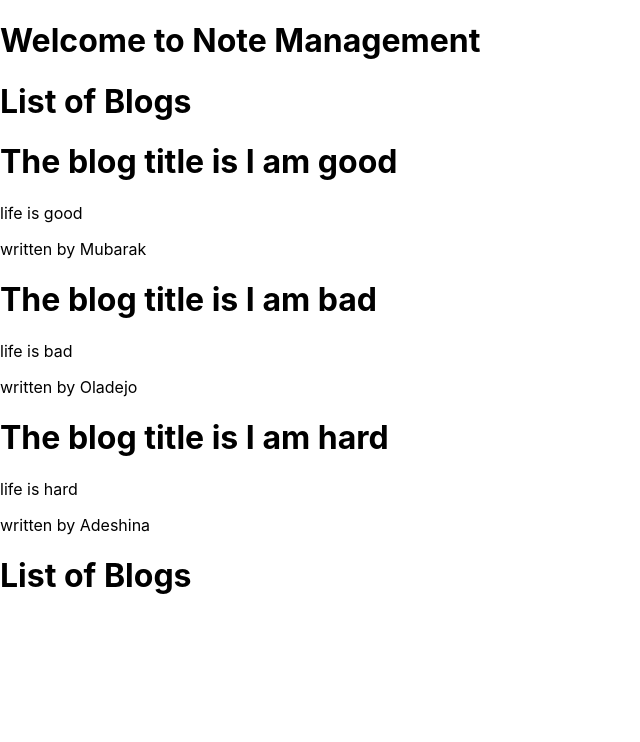
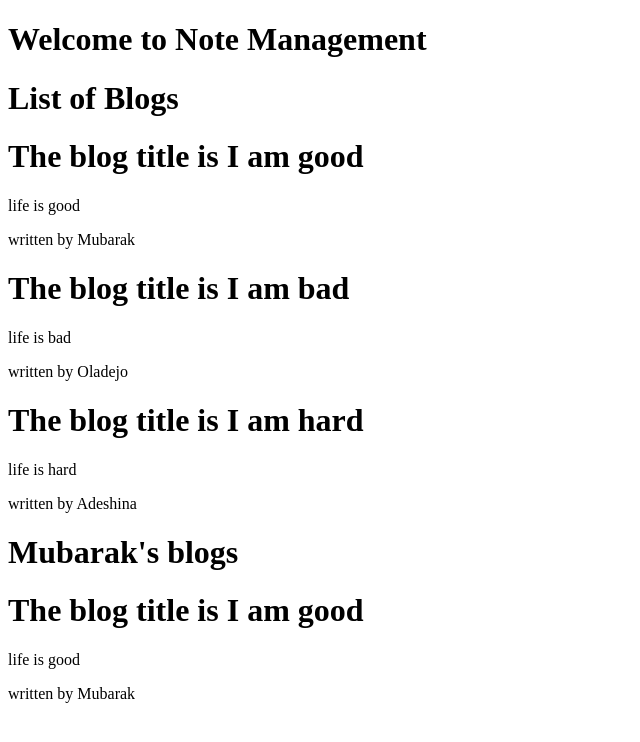
Before and after one commit to oladejomubarak/Blog-management-app-with-react, a React (Create React App) app: page / in a window 1280 px wide. Shown: the top 742 px of the page, without its empty margins (0-640 px from the left). Built offline with nearby package versions, Linux system fonts and the light colour scheme.

Commit message:
reusing component with filer

```diff
--- a/src/Home.js
+++ b/src/Home.js
@@ -10,7 +10,7 @@ function Home(){
   return(
     <div className="home">
      <BlogList blogs={blogs} title="List of Blogs" />
-     <BlogList blogs={blogs.filter((blog)=>blog.author === "mubarak")} title="List of Blogs" />
+     <BlogList blogs={blogs.filter((blog)=>blog.author === "Mubarak")} title="Mubarak's blogs" />
     </div>
   );
 }
--- a/src/index.css
+++ b/src/index.css
@@ -1,13 +1 @@
-body {
-  margin: 0;
-  font-family: -apple-system, BlinkMacSystemFont, 'Segoe UI', 'Roboto', 'Oxygen',
-    'Ubuntu', 'Cantarell', 'Fira Sans', 'Droid Sans', 'Helvetica Neue',
-    sans-serif;
-  -webkit-font-smoothing: antialiased;
-  -moz-osx-font-smoothing: grayscale;
-}
-
-code {
-  font-family: source-code-pro, Menlo, Monaco, Consolas, 'Courier New',
-    monospace;
-}
+@import url('https://fonts.googleapis.com/css2?family=Roboto:ital@1&display=swap');
```
